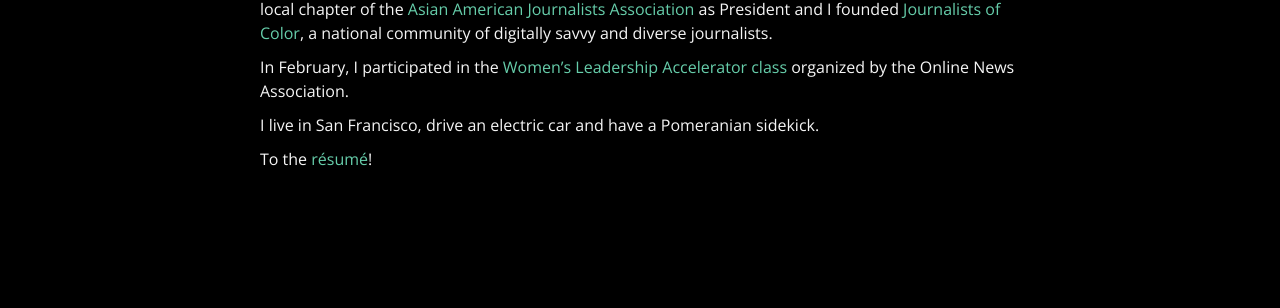
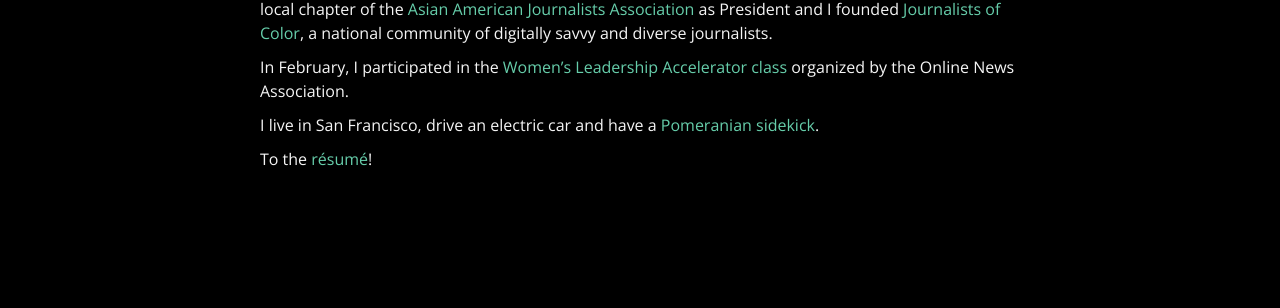
Before and after one commit to juliachanb/juliachanb.github.io, a Jekyll site: the page built from pages/about.md, in a window 1280 px wide. Shown: the part 320-628 px from the top of the page. Built offline with Jekyll 4.4.1, drawn with Linux system fonts in a browser that asks for light colours; nearby versions of some CDN libraries; some web fonts are replaced; some of the changed lines change nothing that is shown.

```diff
--- a/pages/about.md
+++ b/pages/about.md
@@ -17,6 +17,6 @@
 
 In February, I participated in the [Women’s Leadership Accelerator class](https://journalists.org/programs/womens-leadership-accelerator/2017-class/) organized by the Online News Association.
 
-I live in San Francisco, drive an electric car and have a Pomeranian sidekick.
+I live in San Francisco, drive an electric car and have a [Pomeranian sidekick](https://www.instagram.com/p/9jjoFmzRBz/?taken-by=juliachanb).
 
 To the [résumé](/resume/)!
```
